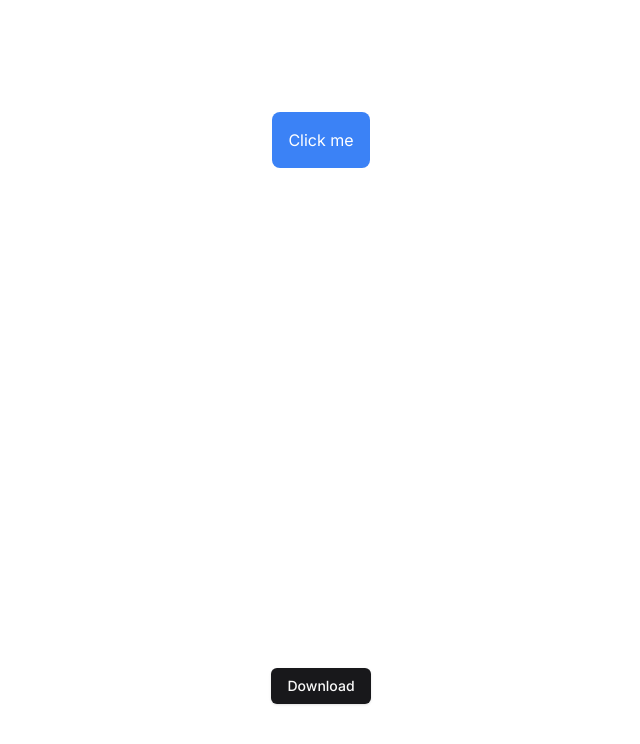
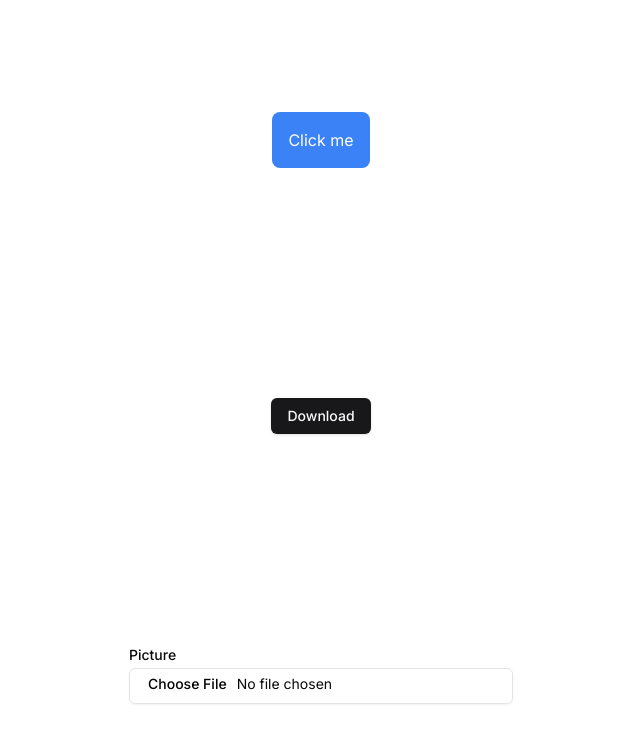
Before and after one commit to HoldUpFjord/receipt_reader, a Next.js app in the folder receipt_reader/: page / in a window 1280 px wide. Shown: the top 744 px of the page, without its empty margins (319-959 px from the left). Built offline with nearby package versions, Linux system fonts and the light colour scheme.

Commit message:
input file component added

```diff
--- a/receipt_reader/package.json
+++ b/receipt_reader/package.json
@@ -10,6 +10,7 @@
   },
   "dependencies": {
     "@radix-ui/react-icons": "^1.3.0",
+    "@radix-ui/react-label": "^2.1.0",
     "@radix-ui/react-slot": "^1.1.0",
     "class-variance-authority": "^0.7.0",
     "clsx": "^2.1.1",
--- a/receipt_reader/src/app/page.tsx
+++ b/receipt_reader/src/app/page.tsx
@@ -2,6 +2,7 @@
 import Image from "next/image";
 import { Button } from "@/components/ui/button";
 import { useState } from 'react';
+import {InputFile}  from "@/components/ui/meta-components/input-file";
 
 interface Receipt {
   m:string
@@ -89,7 +90,7 @@
       <MyButtonComponent onClick={handleButtonClick} />
       {/* <MyButtonComponent onClick={openai} /> */}
       <Button onClick={downloadFunction}>Download</Button>
-
+    <InputFile/>
     </main>
   );
 }
--- /dev/null
+++ b/receipt_reader/src/components/ui/input.tsx
@@ -0,0 +1,25 @@
+import * as React from "react"
+
+import { cn } from "@/lib/utils"
+
+export interface InputProps
+  extends React.InputHTMLAttributes<HTMLInputElement> {}
+
+const Input = React.forwardRef<HTMLInputElement, InputProps>(
+  ({ className, type, ...props }, ref) => {
+    return (
+      <input
+        type={type}
+        className={cn(
+          "flex h-9 w-full rounded-md border border-input bg-transparent px-3 py-1 text-sm shadow-sm transition-colors file:border-0 file:bg-transparent file:text-sm file:font-medium placeholder:text-muted-foreground focus-visible:outline-none focus-visible:ring-1 focus-visible:ring-ring disabled:cursor-not-allowed disabled:opacity-50",
+          className
+        )}
+        ref={ref}
+        {...props}
+      />
+    )
+  }
+)
+Input.displayName = "Input"
+
+export { Input }
--- /dev/null
+++ b/receipt_reader/src/components/ui/label.tsx
@@ -0,0 +1,26 @@
+"use client"
+
+import * as React from "react"
+import * as LabelPrimitive from "@radix-ui/react-label"
+import { cva, type VariantProps } from "class-variance-authority"
+
+import { cn } from "@/lib/utils"
+
+const labelVariants = cva(
+  "text-sm font-medium leading-none peer-disabled:cursor-not-allowed peer-disabled:opacity-70"
+)
+
+const Label = React.forwardRef<
+  React.ElementRef<typeof LabelPrimitive.Root>,
+  React.ComponentPropsWithoutRef<typeof LabelPrimitive.Root> &
+    VariantProps<typeof labelVariants>
+>(({ className, ...props }, ref) => (
+  <LabelPrimitive.Root
+    ref={ref}
+    className={cn(labelVariants(), className)}
+    {...props}
+  />
+))
+Label.displayName = LabelPrimitive.Root.displayName
+
+export { Label }
--- /dev/null
+++ b/receipt_reader/src/components/ui/meta-components/input-file.tsx
@@ -0,0 +1,11 @@
+import { Input } from "@/components/ui/input"
+import { Label } from "@/components/ui/label"
+
+export function InputFile() {
+  return (
+    <div className="grid w-full max-w-sm items-center gap-1.5">
+      <Label htmlFor="picture">Picture</Label>
+      <Input id="picture" type="file" />
+    </div>
+  )
+}
```
Also changed, not shown: 1 other file (tests, documents, lock files or other folders).
